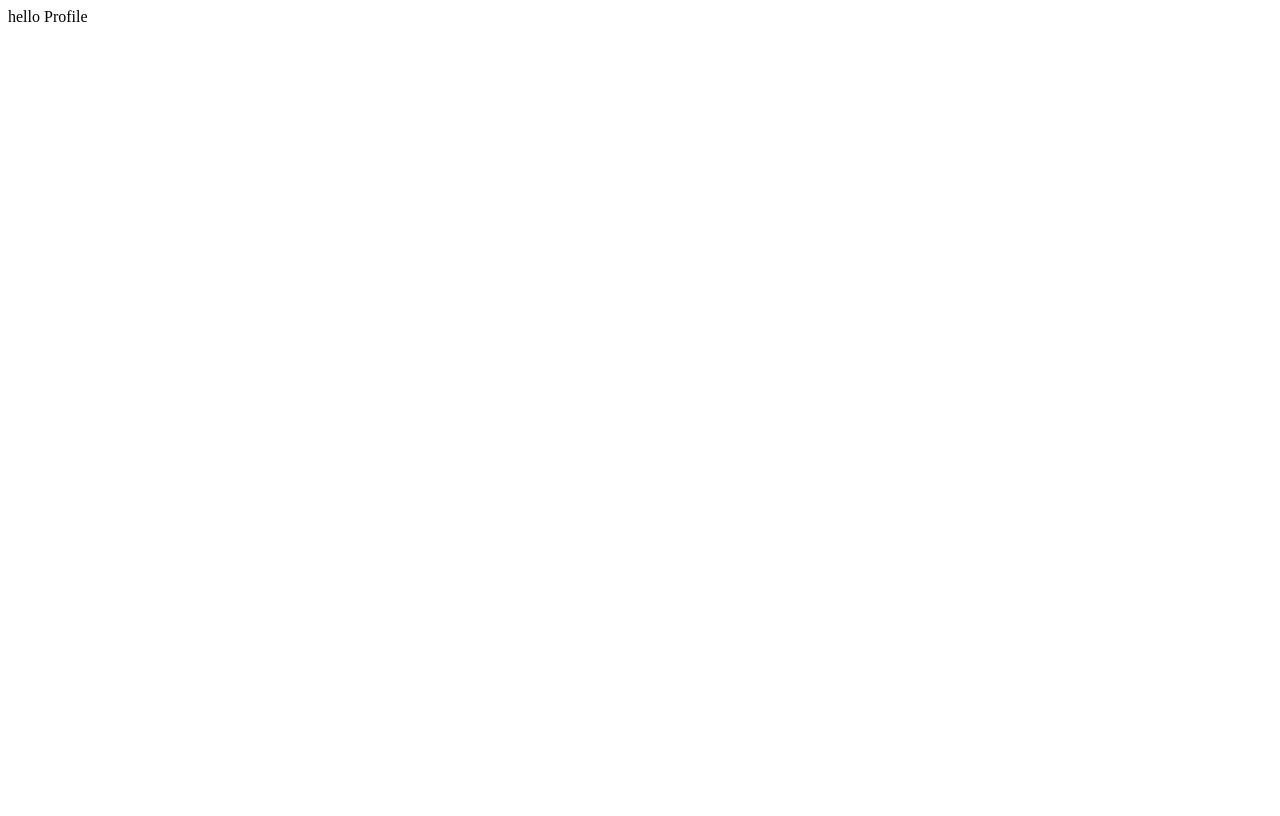
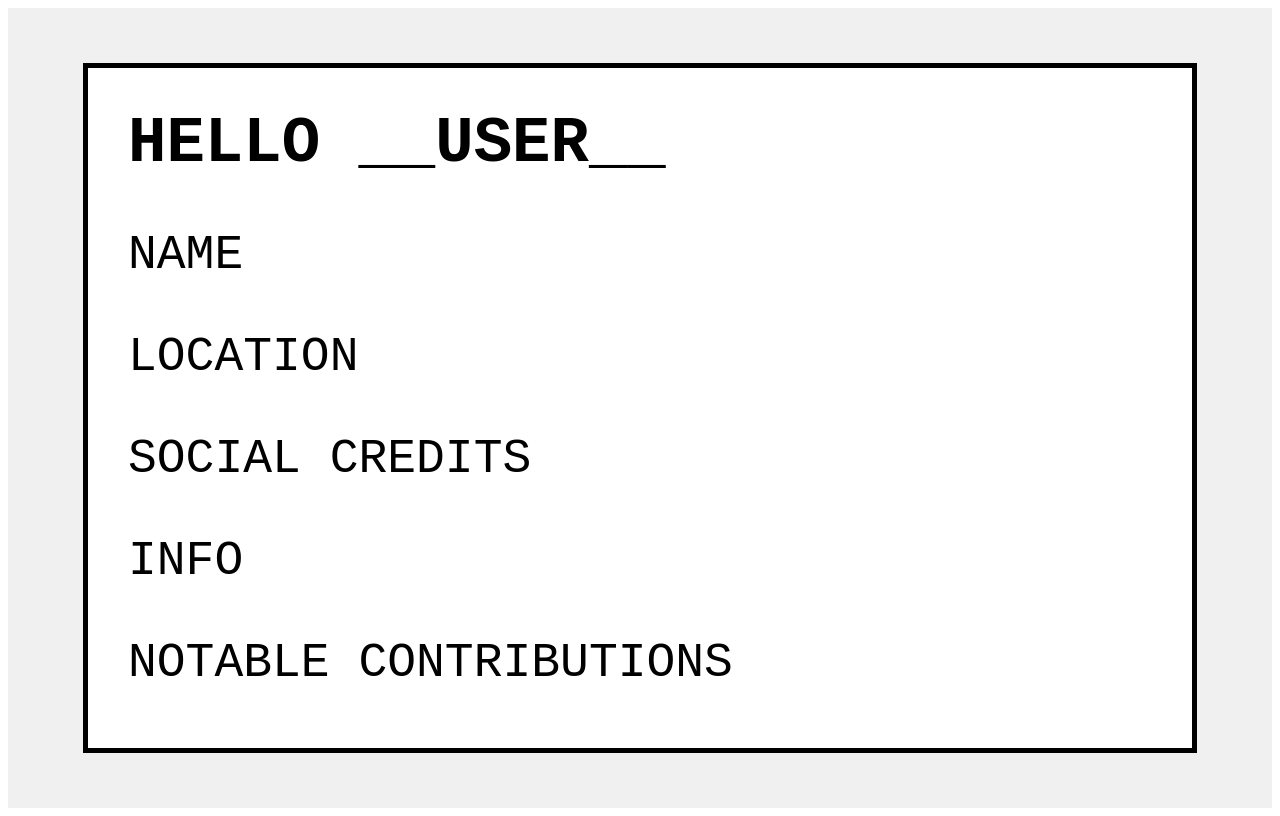
Before and after one commit to talinpatel/maximum_glorp, a React (Vite) app: page /Profile in a window 1280 px wide. Built offline with nearby package versions, Linux system fonts and the light colour scheme.

Commit message:
fleshed out profile

```diff
--- /dev/null
+++ b/src/CssFiles/Profile.css
@@ -0,0 +1,70 @@
+/* Main container styles */
+.profile-container {
+    display: flex;
+    justify-content: center;
+    align-items: center;
+    height: 100vh;
+    /* width: 700vh; */
+    background-color: #f0f0f0;
+    font-family: 'Courier New', monospace;
+  }
+
+  /* profile box styles */
+  .profile-box {
+    height: 75vh;
+    width: 80vw;
+    border: 5px solid black;
+    padding: 40px;
+    background-color: white;
+  }
+
+  /* Title styles */
+  .profile-title {
+    margin: 0 0 30px 0;
+    font-size: 4rem;
+    text-align: start;
+    text-transform: uppercase;
+  }
+
+  .profile-text {
+    font-size: 3rem;
+    text-align: start;
+    text-transform: uppercase;
+  }
+
+  /* Input group styles */
+  .input-group {
+    margin-bottom: 20px;
+  }
+
+  .input-group label {
+    display: block;
+    margin-bottom: 5px;
+    font-weight: bold;
+  }
+
+  /* Brutalist input styles */
+  .brutal-input {
+    width: 100%;
+    padding: 10px;
+    border: 3px solid black;
+    font-size: 1rem;
+    box-sizing: border-box;
+  }
+
+  /* Brutalist button styles */
+  .brutal-button {
+    width: 100%;
+    padding: 10px;
+    background-color: black;
+    color: white;
+    border: none;
+    font-size: 1rem;
+    font-weight: bold;
+    cursor: pointer;
+    text-transform: uppercase;
+  }
+
+  .brutal-button:hover {
+    background-color: #333;
+  }
--- a/src/Profile.jsx
+++ b/src/Profile.jsx
@@ -1,14 +1,26 @@
 import React from "react"
 import { Helmet } from "react-helmet";
+import "./CssFiles/Profile.css"
 
 export default function Profile() {
 
   return (
     <>
     <Helmet>
-        <title>Profile</title>
+        <title>Your profile</title>
     </Helmet>
-    hello Profile
+    <div className="profile-container">
+        <div className="profile-box">
+            <h1 className="profile-title">
+                Hello __User__
+            </h1>
+            <p className="profile-text">name</p>
+            <p className="profile-text">location</p>
+            <p className="profile-text">social credits</p>
+            <p className="profile-text">info</p>
+            <p className="profile-text">notable contributions</p>
+        </div>
+    </div>
     </>
   );
 }
```
